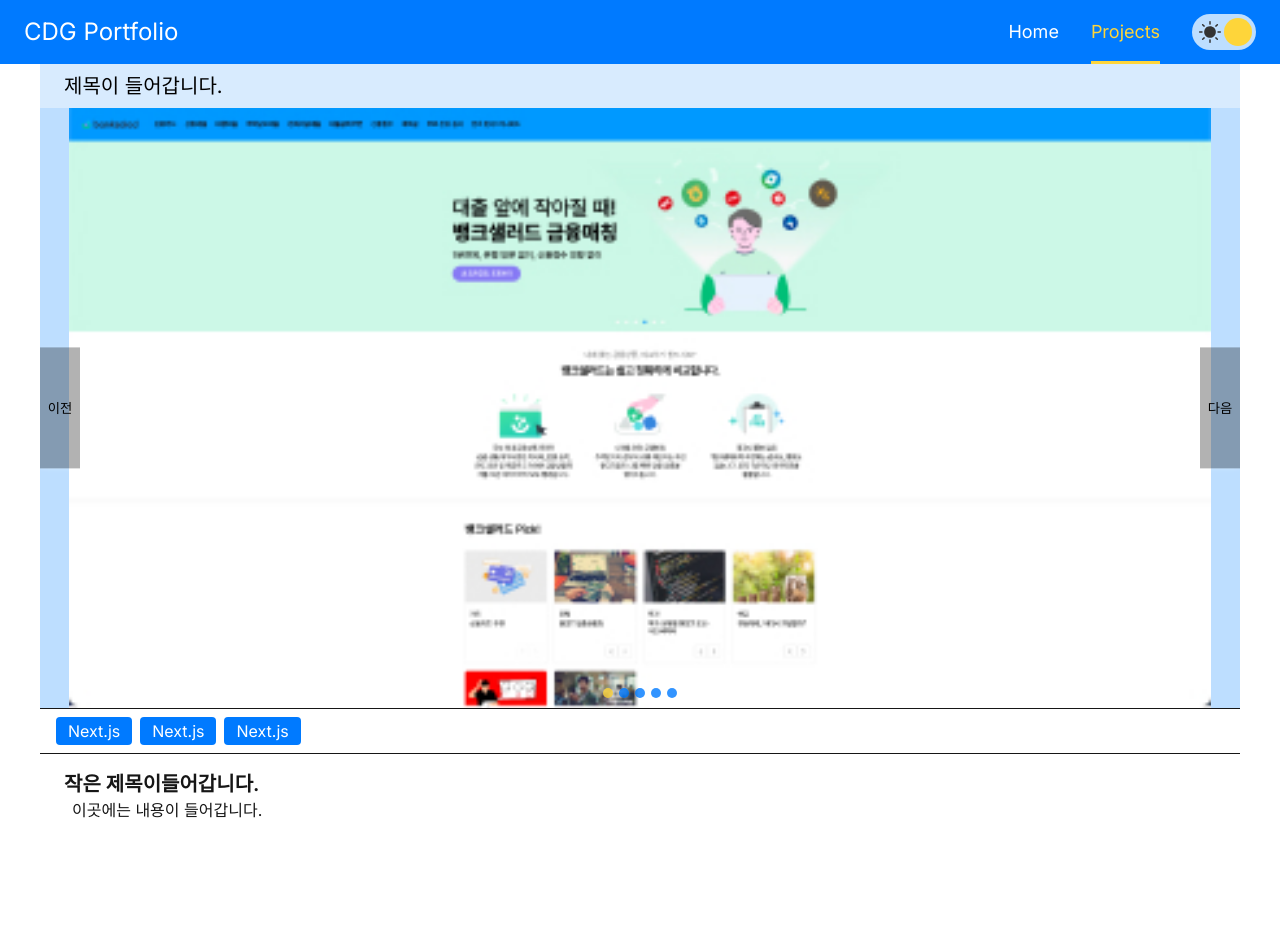
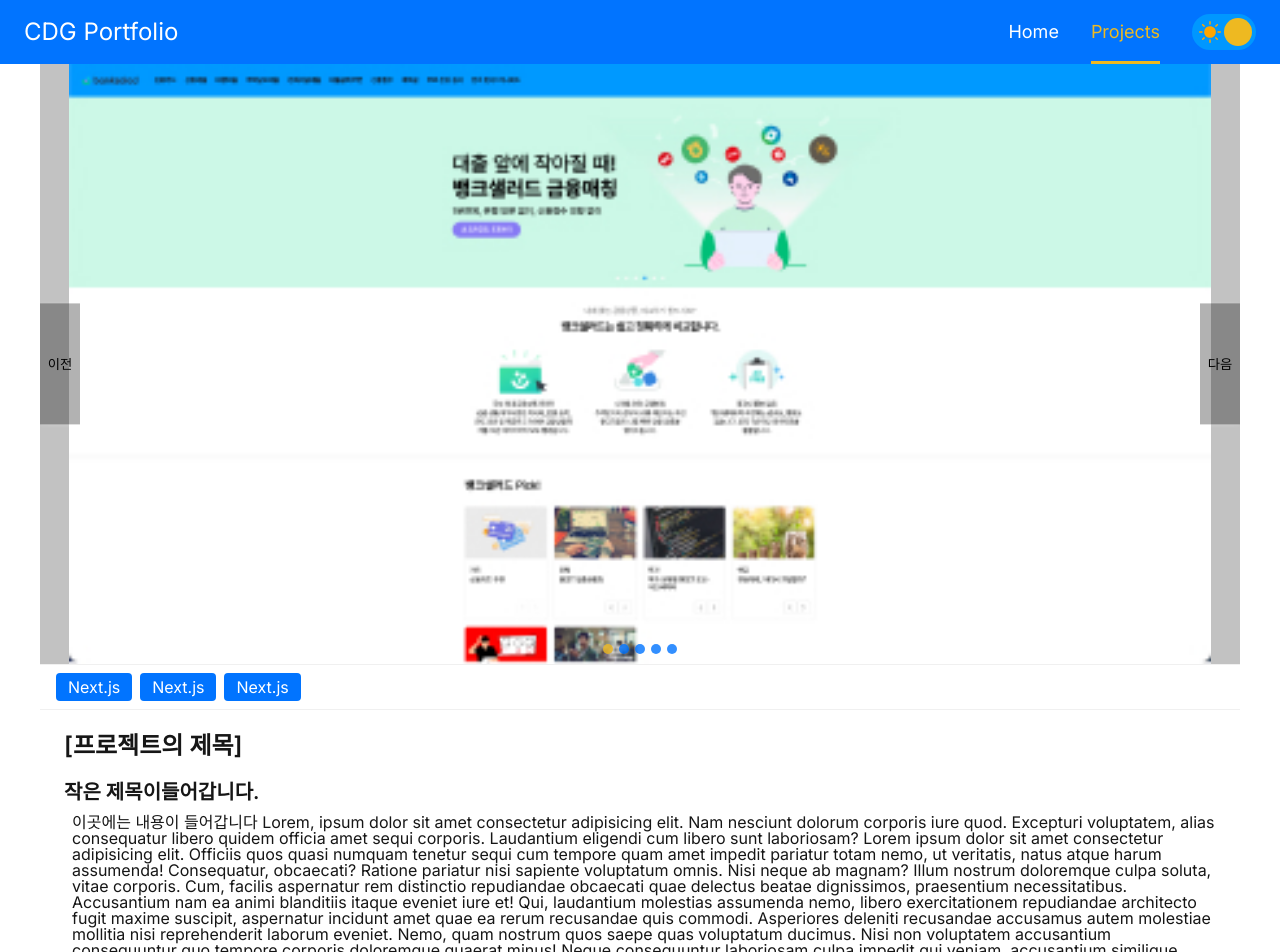
Before and after one commit to IPYURA/CDG-Portfolio-Next, a Next.js app: page /projects/example in a window 1280 px wide. Shown: the top 952 px of the page. Before the commit the page ends 842 px from the top, so only its background shows below. Built offline with nearby package versions, Linux system fonts and the light colour scheme.

Commit message:
Svg 컴포넌트추가, Slider 오류 수정중

```diff
--- a/app/page.tsx
+++ b/app/page.tsx
@@ -1,5 +1,4 @@
 import styles from "../styles/home.module.scss";
-import TestDartButton from "@/components/TestDarkButton";
 import Link from "next/link";
 
 export default function Home() {
@@ -8,7 +7,6 @@ export default function Home() {
       <div>
         <h3>테스트 텍스트입니다</h3>
       </div>
-      <TestDartButton />
     </main>
   );
 }
--- a/app/projects/example/page.tsx
+++ b/app/projects/example/page.tsx
@@ -9,7 +9,7 @@ import mockData from "@/projectData";
 const Example = () => {
   return (
     <div className={styles.detailWrap}>
-      <h2 className={styles.title}>제목이 들어갑니다.</h2>
+      {/* <h2 className={styles.title}>제목이 들어갑니다.</h2> */}
       <Slider images={mockData.sliderImg} />
       <UsedStack>
         <StackBadge name="Next.js" />
@@ -17,8 +17,49 @@ const Example = () => {
         <StackBadge name="Next.js" />
       </UsedStack>
       <Description>
+        <h2 className={styles.title}>[프로젝트의 제목]</h2>
         <h3 className={styles.sectionTit}>작은 제목이들어갑니다.</h3>
-        <div className={styles.desc}>이곳에는 내용이 들어갑니다.</div>
+        <div className={styles.desc}>
+          이곳에는 내용이 들어갑니다 Lorem, ipsum dolor sit amet consectetur
+          adipisicing elit. Nam nesciunt dolorum corporis iure quod. Excepturi
+          voluptatem, alias consequatur libero quidem officia amet sequi
+          corporis. Laudantium eligendi cum libero sunt laboriosam? Lorem ipsum
+          dolor sit amet consectetur adipisicing elit. Officiis quos quasi
+          numquam tenetur sequi cum tempore quam amet impedit pariatur totam
+          nemo, ut veritatis, natus atque harum assumenda! Consequatur,
+          obcaecati? Ratione pariatur nisi sapiente voluptatum omnis. Nisi neque
+          ab magnam? Illum nostrum doloremque culpa soluta, vitae corporis. Cum,
+          facilis aspernatur rem distinctio repudiandae obcaecati quae delectus
+          beatae dignissimos, praesentium necessitatibus. Accusantium nam ea
+          animi blanditiis itaque eveniet iure et! Qui, laudantium molestias
+          assumenda nemo, libero exercitationem repudiandae architecto fugit
+          maxime suscipit, aspernatur incidunt amet quae ea rerum recusandae
+          quis commodi. Asperiores deleniti recusandae accusamus autem molestiae
+          mollitia nisi reprehenderit laborum eveniet. Nemo, quam nostrum quos
+          saepe quas voluptatum ducimus. Nisi non voluptatem accusantium
+          consequuntur quo tempore corporis doloremque quaerat minus! Neque
+          consequuntur laboriosam culpa impedit qui veniam, accusantium
+          similique exercitationem explicabo tempora autem ipsa. Iure animi
+          provident tempora! Neque, dignissimos. Eum itaque reiciendis quis
+          sapiente necessitatibus architecto quasi aliquid placeat. Praesentium
+          hic quia voluptate nemo delectus esse libero consequuntur odit
+          blanditiis pariatur beatae optio, aspernatur laudantium nulla iure
+          voluptas? Numquam, vitae id necessitatibus porro ex cupiditate
+          deleniti dolore minima fugit. At debitis ut reprehenderit et in neque,
+          sequi, natus esse delectus unde eos autem exercitationem consequuntur
+          fuga architecto quidem consequatur numquam cumque. Fugiat hic
+          excepturi numquam totam adipisci doloribus enim. Atque sequi provident
+          beatae cum! Eaque, a. Voluptate eveniet atque eius error dolores sed,
+          quis tempora sequi voluptas porro, praesentium velit unde saepe
+          commodi fuga blanditiis libero, possimus similique repellendus?
+          Voluptatem architecto odit, maxime quasi totam fugit porro cupiditate
+          laborum. Magnam earum est quae voluptas eveniet! Corrupti, ipsam omnis
+          nisi vel in repellat aperiam, odio, quos dicta voluptatibus
+          perferendis est! Labore, eum. Explicabo, deleniti quidem. Nulla iure
+          expedita animi voluptate quasi perferendis pariatur quis laboriosam
+          doloremque unde aspernatur alias veniam accusantium mollitia, sed quos
+          qui harum. Nam esse voluptatum facilis?
+        </div>
       </Description>
     </div>
   );
--- a/components/DarkModeButton.tsx
+++ b/components/DarkModeButton.tsx
@@ -5,6 +5,8 @@ import styles from "../styles/header.module.scss";
 import Image from "next/image";
 import Icon_moon from "../public/images/icon-moon.svg";
 import Icon_sun from "../public/images/icon-sun.svg";
+
+import Svg from "./Svg";
 
 const DarkModeButton = () => {
   const [isDarkMode, setIsDarkMode] = useState(false);
@@ -19,8 +21,13 @@ const DarkModeButton = () => {
   };
   return (
     <div className={styles.darkModeBtn} onClick={darkModeHandler}>
-      <Icon_sun />
-      <Icon_moon />
+      <Svg width={22} height={22} color={"orange"}>
+        <Icon_sun />
+      </Svg>
+      <Svg width={19} height={19} color={"#ffe454"}>
+        <Icon_moon />
+      </Svg>
+
       <div
         className={`${styles.circle} ${
           isDarkMode ? styles.dark : styles.light
--- a/components/Projects/Slider.tsx
+++ b/components/Projects/Slider.tsx
@@ -16,7 +16,7 @@ const Slider = ({ images }: { images: StaticImageData[] }) => {
     setIsDisabled(true);
     setTimeout(() => {
       setIsDisabled(false);
-    }, 400);
+    }, 450);
   };
 
   const moveNext = () => {
@@ -34,14 +34,14 @@ const Slider = ({ images }: { images: StaticImageData[] }) => {
       setTimeout(() => {
         setIsTransition(false);
         setNowIndex(1);
-      }, 400);
+      }, 300);
     }
 
     if (nowIndex === 0) {
       setTimeout(() => {
         setIsTransition(false);
         setNowIndex(maxIndex - 1);
-      }, 400);
+      }, 300);
     }
 
     setTimeout(() => {
@@ -54,7 +54,6 @@ const Slider = ({ images }: { images: StaticImageData[] }) => {
   };
 
   useEffect(() => {
-    console.log("NOW: ", nowIndex);
     checkLimit();
   }, [nowIndex]);
 
--- /dev/null
+++ b/components/Svg.tsx
@@ -0,0 +1,20 @@
+import { ReactNode } from "react";
+
+interface ISvgProps {
+  width: number;
+  height: number;
+  color: string;
+  children: ReactNode;
+}
+
+const Svg = ({ width, height, color, children }: ISvgProps) => {
+  return (
+    <div
+      style={{ width: `${width}px`, height: `${height}px`, fill: `${color}` }}
+    >
+      {children}
+    </div>
+  );
+};
+
+export default Svg;
--- a/styles/globals.scss
+++ b/styles/globals.scss
@@ -1,18 +1,36 @@
-$primary-color: #007aff;
-$lighten-color1: #bddeff;
-$lighten-color2: #d8ebfe;
-// $bg-color: #ebf5ff;
+// $primary-color: #007aff;
+// $lighten-color1: #bddeff;
+// $lighten-color2: #d8ebfe;
+// $bg-color: #ffffff;
+// $secondary-color: #fed53a;
+// $text-color: #161616;
+$primary-color: #0174ff;
+$lighten-color1: #0097ff;
+$lighten-color2: #50b8ff;
 $bg-color: #ffffff;
-$secondary-color: #fed53a;
+$secondary-color: #eeb921;
 $text-color: #161616;
 
-$primary-color-dark: #0b84ff;
-$lighten-color1-dark: #343434;
-$lighten-color2-dark: #545252;
+$achromatic1:#c2c2c2;
+$achromatic2:#dedede;
+$achromatic3:#f0f0f0;
+
+// $primary-color-dark: #0b84ff;
+// $lighten-color1-dark: #343434;
+// $lighten-color2-dark: #545252;
+// $bg-color-dark: #2b2b2b;
+// $secondary-color-dark: #ffe454;
+// $text-color-dark: #ffffff;
+$primary-color-dark: #0088ff;
+$lighten-color1-dark: #0ba7ff;
+$lighten-color2-dark: #8accff;
 $bg-color-dark: #2b2b2b;
-$secondary-color-dark: #ffe454;
+$secondary-color-dark: #efd12a;
 $text-color-dark: #ffffff;
 
+$achromatic1-dark:#3c3c3c;
+$achromatic2-dark:#606060;
+$achromatic3-dark:#818181;
 
 :root {
   --primary-color: #{$primary-color};
@@ -21,6 +39,9 @@ $text-color-dark: #ffffff;
   --bg-color: #{$bg-color};
   --secondary-color: #{$secondary-color};
   --text-color: #{$text-color};
+  --achromatic1:#{$achromatic1};
+  --achromatic2:#{$achromatic2};
+  --achromatic3:#{$achromatic3};
 }
 
 [data-theme="dark"] {
@@ -30,6 +51,9 @@ $text-color-dark: #ffffff;
   --bg-color: #{$bg-color-dark};
   --secondary-color: #{$secondary-color-dark};
   --text-color: #{$text-color-dark};
+  --achromatic1:#{$achromatic1-dark};
+  --achromatic2:#{$achromatic2-dark};
+  --achromatic3:#{$achromatic3-dark};
 }
 
 // @media (prefers-color-scheme: dark) {
--- a/styles/projects.module.scss
+++ b/styles/projects.module.scss
@@ -17,15 +17,6 @@
     > a {
       display: block;
     }
-  }
-}
-
-.detailWrap {
-  .title {
-    padding: 12px 24px;
-    font-size: 20px;
-    // border-bottom: 1px solid var(--text-color);
-    background: var(--lighten-color2);
   }
 }
 
@@ -72,10 +63,10 @@
   }
   .pager {
     position: absolute;
+    left: 50%;
+    bottom: 10px;
     z-index: var(--interaction-button);
-    left: 50%;
     transform: translateX(-50%);
-    bottom: 10px;
     display: flex;
     gap: 6px;
     .circle {
@@ -97,11 +88,12 @@
     top: 0;
     height: 100%;
     display: flex;
-    transition: 0.4s;
+    transition: 0.3s;
     .slide {
       width: 100%;
       height: 100%;
-      background: var(--lighten-color1);
+      //   background: var(--lighten-color2);
+      background: var(--achromatic1);
       display: flex;
       align-items: center;
       justify-content: center;
@@ -123,8 +115,10 @@
   flex-wrap: wrap;
   gap: 8px;
   //색상 정한 색으로 바꾸기
-  border-top: 1px solid var(--text-color);
-  border-bottom: 1px solid var(--text-color);
+  border-top: 1px solid var(--achromatic3);
+  border-bottom: 1px solid var(--achromatic3);
+  //   border-top: 1px solid var(--text-color);
+  //   border-bottom: 1px solid var(--text-color);
   .stackBadge {
     width: auto;
     padding: 6px 12px;
@@ -139,12 +133,20 @@
 //-------------Description
 .description {
   width: 100%;
+  margin-bottom: 60px;
   padding: 12px 24px;
-  //   background: teal;
   color: var(--text-color);
+  border-bottom: 1px solid var(--achromatic3);
+  .title {
+    font-size: 24px;
+    padding:12px 0;
+    font-weight: 600;
+    // background: var(--bg-color);
+    // background: var(--achromatic3);
+  }
   .sectionTit {
     font-size: 20px;
-    padding: 8px 0;
+    padding: 12px 0;
     font-weight: 600;
   }
   .desc {
```
Also changed, not shown: components/TestDarkButton.tsx (deleted, +0 -24 lines), public/images/icon-moon.svg, public/images/icon-sun.svg.
